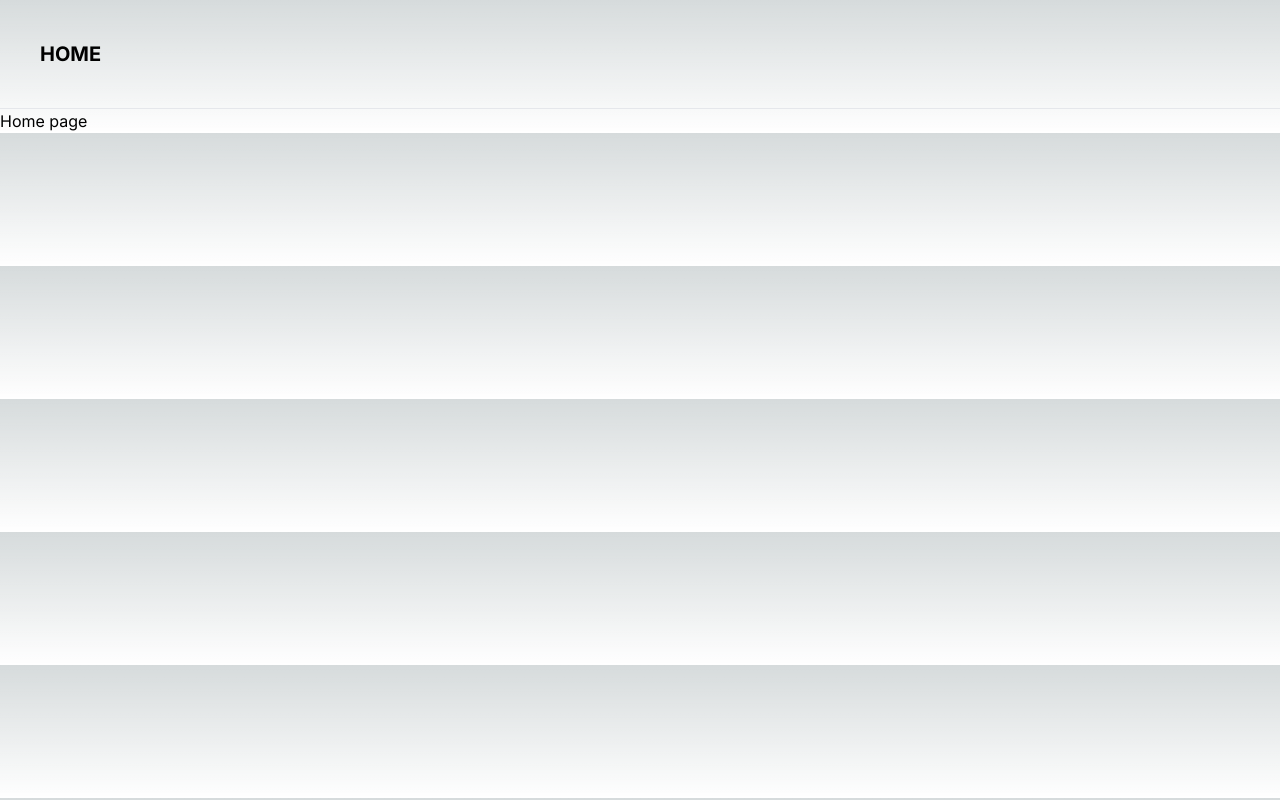
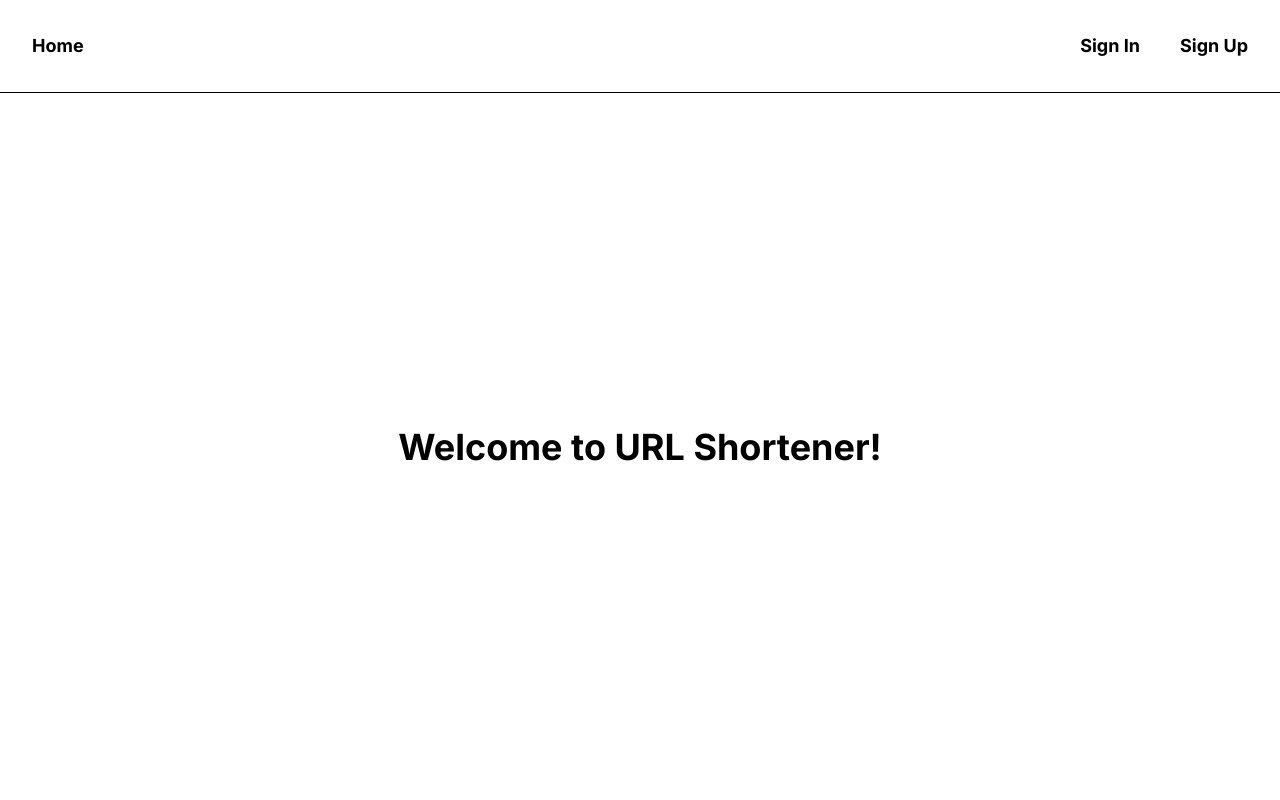
Before and after one commit to SzymonBudziakk/url-shortener, a Next.js app: page / in a window 1280 px wide. Built offline with nearby package versions, Linux system fonts and the light colour scheme; no server answers.

Commit message:
home page and auth forms without redirect

```diff
--- a/package.json
+++ b/package.json
@@ -13,7 +13,8 @@
     "@xata.io/client": "^0.29.3",
     "next": "14.1.4",
     "react": "^18",
-    "react-dom": "^18"
+    "react-dom": "^18",
+    "zod": "^3.22.4"
   },
   "devDependencies": {
     "@types/node": "^20",
--- a/src/app/dashboard/page.tsx
+++ b/src/app/dashboard/page.tsx
@@ -1,14 +1,48 @@
 import FolderForm from '@/components/FolderForm'
 import { getXataClient } from '@/xata'
+import { auth } from '@clerk/nextjs'
+import { revalidatePath } from 'next/cache'
+import { redirect } from 'next/navigation'
+import { z } from 'zod'
+
+const schema = z.object({
+  name: z.string().min(5),
+})
 
 export default async function Dashboard() {
+  const { userId } = auth()
   const xataClient = getXataClient()
 
-  const folders = await xataClient.db.folders.getMany()
+  // FULL URL,  SHORT UTR,  CLICKS
+
+  if (!userId) {
+    redirect('/')
+  }
+  const folders = await xataClient.db.folders
+    .filter({
+      userId,
+    })
+    .getMany()
+
+  const createFolder = async (formData: FormData) => {
+    'use server'
+
+    const parsedForm = schema.parse({
+      name: formData.get('name'),
+    })
+    if (!userId) {
+      return
+    }
+
+    const xataClient = getXataClient()
+    await xataClient.db.folders.create({ ...parsedForm, userId })
+    revalidatePath('/')
+  }
+
   return (
     <div className='flex flex-col gap-12'>
       <h1>Dashboard Page</h1>
-      <FolderForm />
+      <FolderForm createFolder={createFolder} />
       {folders.map((folder, id) => (
         <p key={id}>{folder.name}</p>
       ))}
--- a/src/app/globals.css
+++ b/src/app/globals.css
@@ -2,32 +2,6 @@
 @tailwind components;
 @tailwind utilities;
 
-:root {
-  --foreground-rgb: 0, 0, 0;
-  --background-start-rgb: 214, 219, 220;
-  --background-end-rgb: 255, 255, 255;
+.cl-internal-b3fm6y {
+  @apply hidden
 }
-
-@media (prefers-color-scheme: dark) {
-  :root {
-    --foreground-rgb: 255, 255, 255;
-    --background-start-rgb: 0, 0, 0;
-    --background-end-rgb: 0, 0, 0;
-  }
-}
-
-body {
-  color: rgb(var(--foreground-rgb));
-  background: linear-gradient(
-      to bottom,
-      transparent,
-      rgb(var(--background-end-rgb))
-    )
-    rgb(var(--background-start-rgb));
-}
-
-@layer utilities {
-  .text-balance {
-    text-wrap: balance;
-  }
-}
--- a/src/app/layout.tsx
+++ b/src/app/layout.tsx
@@ -20,8 +20,12 @@ export default function RootLayout({
     <ClerkProvider>
       <html lang='en'>
         <body className={inter.className}>
-          <Navbar />
-          {children}
+          <div className='w-screen min-h-screen flex flex-col'>
+            <Navbar />
+            <div className='w-full h-full flex items-center justify-center flex-1'>
+              {children}
+            </div>
+          </div>
         </body>
       </html>
     </ClerkProvider>
--- a/src/app/page.tsx
+++ b/src/app/page.tsx
@@ -1,15 +1,7 @@
-import { auth } from '@clerk/nextjs'
-import { redirect } from 'next/navigation'
-
 export default function Home() {
-  const { userId } = auth()
-  if (userId) {
-    redirect('/dashboard')
-  }
-
   return (
     <div>
-      <div>Home page</div>
+      <h1 className='text-4xl font-bold'>Welcome to URL Shortener!</h1>
     </div>
   )
 }
--- /dev/null
+++ b/src/app/sign-in/[[...sign-in]]/page.tsx
@@ -0,0 +1,5 @@
+import { SignIn } from '@clerk/nextjs'
+
+export default function Page() {
+  return <SignIn />
+}
--- /dev/null
+++ b/src/app/sign-up/[[...sign-up]]/page.tsx
@@ -0,0 +1,5 @@
+import { SignUp } from '@clerk/nextjs'
+
+export default function Page() {
+  return <SignUp />
+}
--- a/src/components/FolderForm.tsx
+++ b/src/components/FolderForm.tsx
@@ -1,11 +1,22 @@
-export default function FolderForm() {
-  async function createFolder(formData: FormData) {
-    'use server'
-    console.log(formData.get('name'))
-  }
+'use client'
+import { useRef } from 'react'
+
+interface FolderFormProps {
+  createFolder: (formData: FormData) => void
+}
+
+export default function FolderForm({ createFolder }: FolderFormProps) {
+  const formRef = useRef<HTMLFormElement>(null)
 
   return (
-    <form action={createFolder} className='flex flex-col gap-6 max-w-40'>
+    <form
+      action={(formData) => {
+        createFolder(formData)
+        formRef.current?.reset()
+      }}
+      ref={formRef}
+      className='flex flex-col gap-6 max-w-40'
+    >
       <label htmlFor='name'>New Name</label>
       <input
         name='name'
--- a/src/components/Navbar.tsx
+++ b/src/components/Navbar.tsx
@@ -6,17 +6,20 @@ export default function Navbar() {
   const { user, isLoaded } = useUser()
 
   return (
-    <nav className='w-full flex justify-between items-center p-10 text-xl border-b-[1px]'>
+    <nav className='w-full flex justify-between items-center p-8 text-lg font-bold border-b-[1px] border-black'>
       <Link href='/' className='font-bold'>
-        HOME
+        Home
       </Link>
       <div className='flex items-center justify-center gap-10'>
-        {isLoaded && user && (
+        {isLoaded && user ? (
           <>
-            <Link href='/dashboard' className='font-bold'>
-              DASHBOARD
-            </Link>
+            <Link href='/dashboard'>Dashboard</Link>
             <UserButton afterSignOutUrl='/' />
+          </>
+        ) : (
+          <>
+            <Link href='/sign-in'>Sign In</Link>
+            <Link href='/sign-up'>Sign Up</Link>
           </>
         )}
       </div>
--- a/src/xata.ts
+++ b/src/xata.ts
@@ -9,7 +9,10 @@ import type {
 const tables = [
   {
     name: "folders",
-    columns: [{ name: "name", type: "string", unique: true }],
+    columns: [
+      { name: "name", type: "string", unique: true },
+      { name: "userId", type: "string", notNull: true, defaultValue: "null" },
+    ],
   },
 ] as const;
 
```
Also changed, not shown: 1 other file (tests, documents, lock files or other folders).
